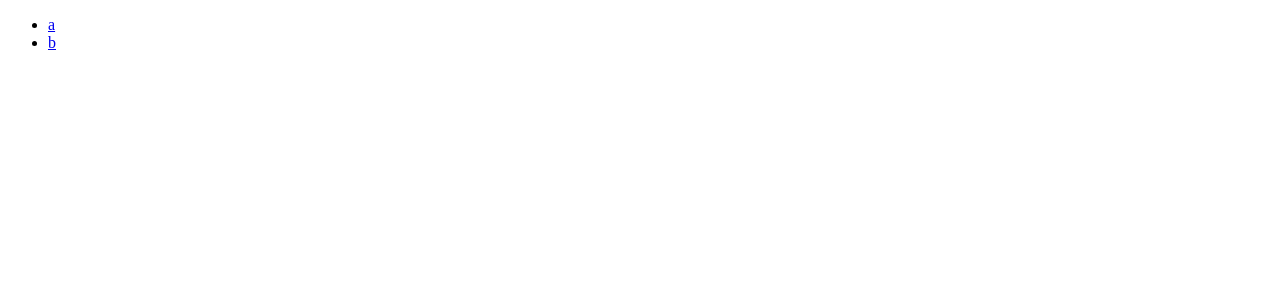
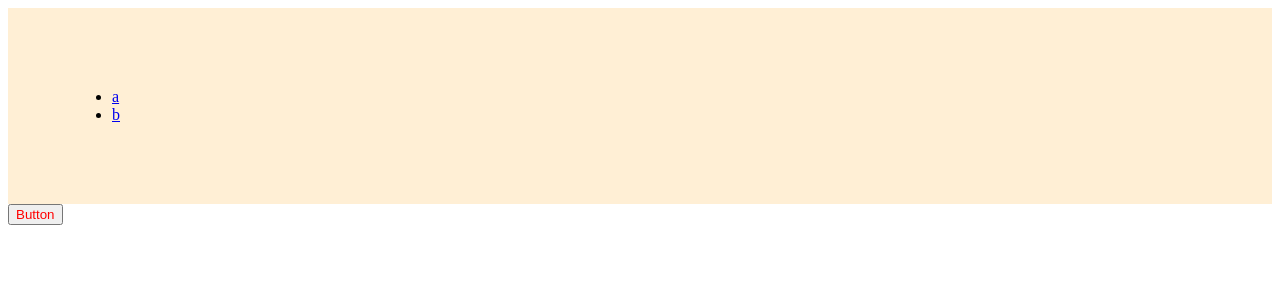
Before and after one commit to jumblefix/b2bconnect, a Next.js app in the folder packages/web/: page / in a window 1280 px wide. Shown: the top 300 px of the page. Built offline with nearby package versions, Linux system fonts and the light colour scheme.

Commit message:
add styled components

```diff
--- a/packages/web/package.json
+++ b/packages/web/package.json
@@ -25,6 +25,7 @@
     "@types/next": "^2.4.11",
     "@types/react": "^16.0.36",
     "@types/react-dom": "^16.0.8",
+    "@types/styled-components": "^3.0.1",
     "@zeit/next-typescript": "1.1.0",
     "babel-core": "^7.0.0-bridge.0",
     "babel-jest": "23.0.1",
--- a/packages/web/pages/index.tsx
+++ b/packages/web/pages/index.tsx
@@ -1,7 +1,19 @@
 import Link from 'next/link';
 import React from 'react';
+import styled from 'styled-components';
+
+const Wrapper = styled.section`
+  padding: 4em;
+  background: papayawhip;
+`;
+
+const Button = styled.button`
+  color: red;
+`;
 
 export default () => (
+  <div>
+    <Wrapper>
       <ul>
         <li>
           <Link href="/a" as="/a">
@@ -14,4 +26,7 @@ export default () => (
           </Link>
         </li>
       </ul>
+    </Wrapper>
+    <Button>Button</Button>
+  </div>
 );
```
Also changed, not shown: packages/web/.babelrc, 1 other file (tests, documents, lock files or other folders). Lines whose indentation alone changed are shown as unchanged.
